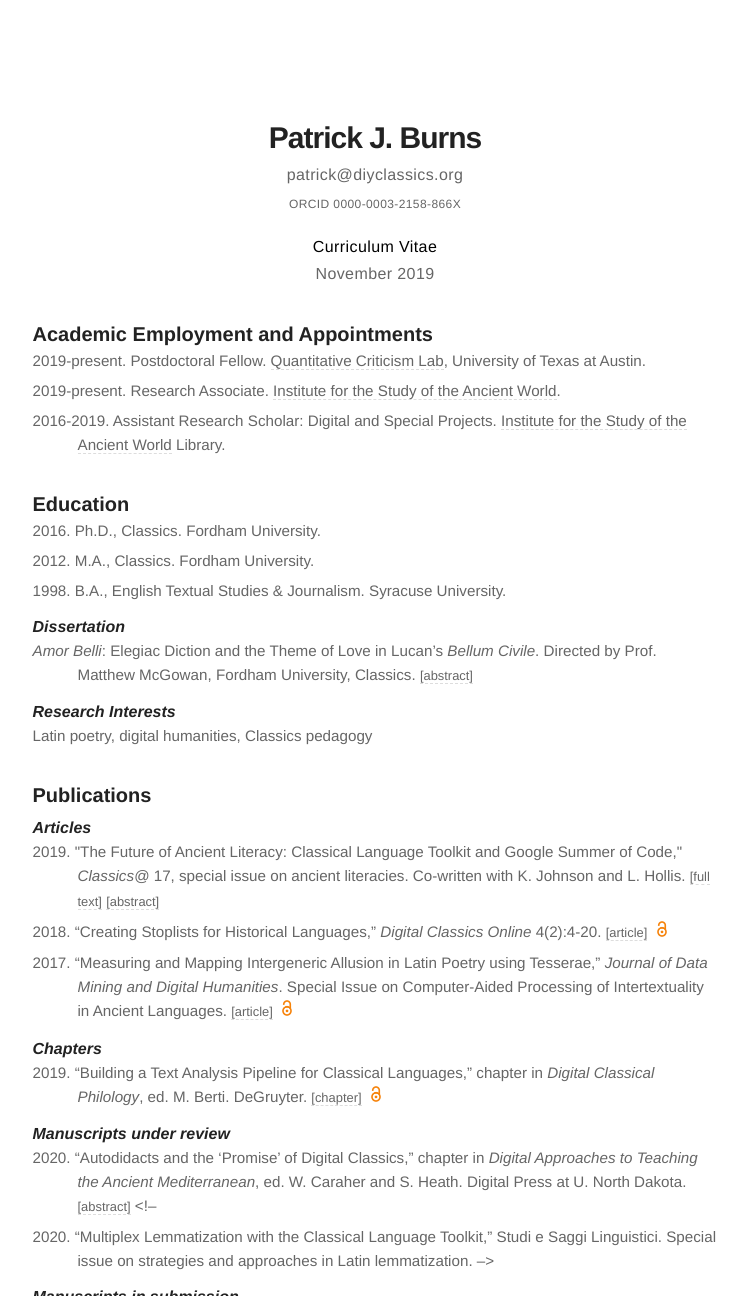
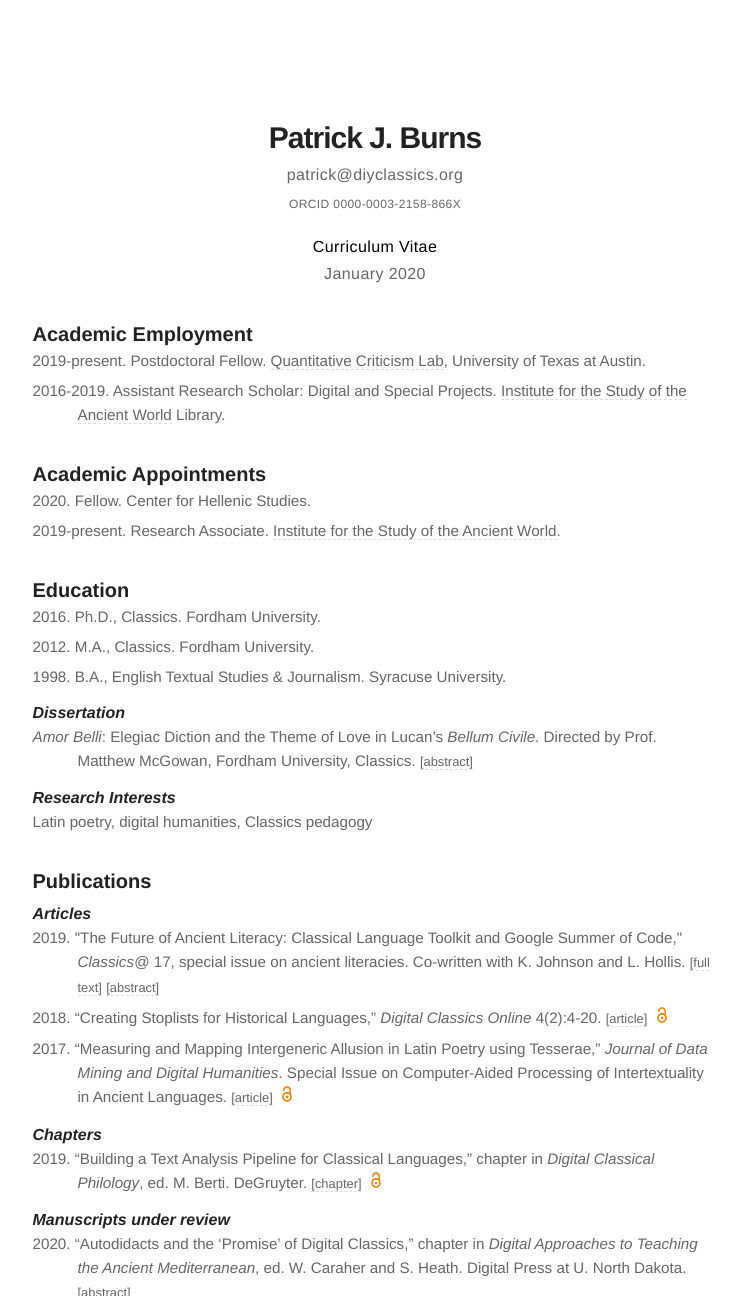
Before and after one commit to diyclassics/diyclassics.github.io, a Jekyll site: the page built from cv.md, in a window 1280 px wide and 1400 px high, cut to the strip 104-1400 px from the top of the window. Shown: the whole strip, without its empty margins (265-1012 px from the left). Built offline with Jekyll 4.4.1, drawn with Linux system fonts in a browser that asks for light colours.

Commit message:
Update cv

```diff
--- a/cv.md
+++ b/cv.md
@@ -14,13 +14,17 @@ ORCID 0000-0003-2158-866X
 
 {:.cv-info}
 **Curriculum Vitae**
-November 2019
+January 2020
 
-### Academic Employment and Appointments
+### Academic Employment
 
 - 2019-present. Postdoctoral Fellow. [Quantitative Criticism Lab](https://www.qcrit.org/), University of Texas at Austin.
+- 2016-2019. Assistant Research Scholar: Digital and Special Projects. [Institute for the Study of the Ancient World](http://isaw.nyu.edu) Library.
+
+### Academic Appointments
+- 2020\. Fellow. Center for Hellenic Studies.
 - 2019-present. Research Associate. [Institute for the Study of the Ancient World](http://isaw.nyu.edu).
-- 2016-2019. Assistant Research Scholar: Digital and Special Projects. [Institute for the Study of the Ancient World](http://isaw.nyu.edu) Library.
+
 
 ### Education
 
@@ -55,8 +59,7 @@ November 2019
 #### Manuscripts under review
 
 - 2020\. “Autodidacts and the 'Promise' of Digital Classics,” chapter in *Digital Approaches to Teaching the Ancient Mediterranean*, ed. W. Caraher and S. Heath. Digital Press at U. North Dakota. [[abstract]](../autodidacts){:.cv-link}
-<!--
-- 2020\. “Multiplex Lemmatization with the Classical Language Toolkit,” Studi e Saggi Linguistici. Special issue on strategies and approaches in Latin lemmatization.
+<!-- - 2020\. “Multiplex Lemmatization with the Classical Language Toolkit,” Studi e Saggi Linguistici. Special issue on strategies and approaches in Latin lemmatization.
 -->
 
 #### Manuscripts in submission
@@ -204,7 +207,8 @@ November 2019
 ### Grants
 
 - 2019\. Society for Classical Studies *Classics Everywhere* grant supporting public programming for local political philosophy reading group.
-- 2013\.
+<!--- - 2013\.
+--->
 
 ### Awards and Honors
 
```
